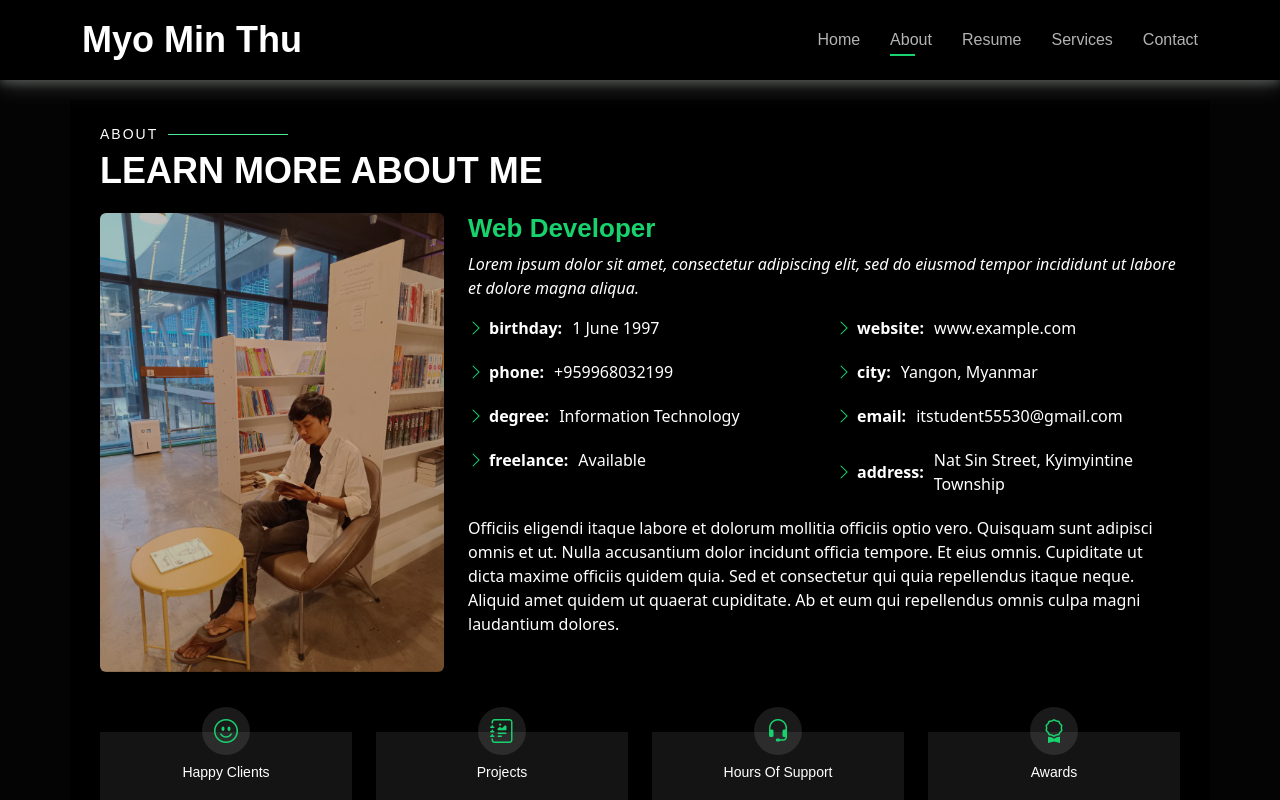
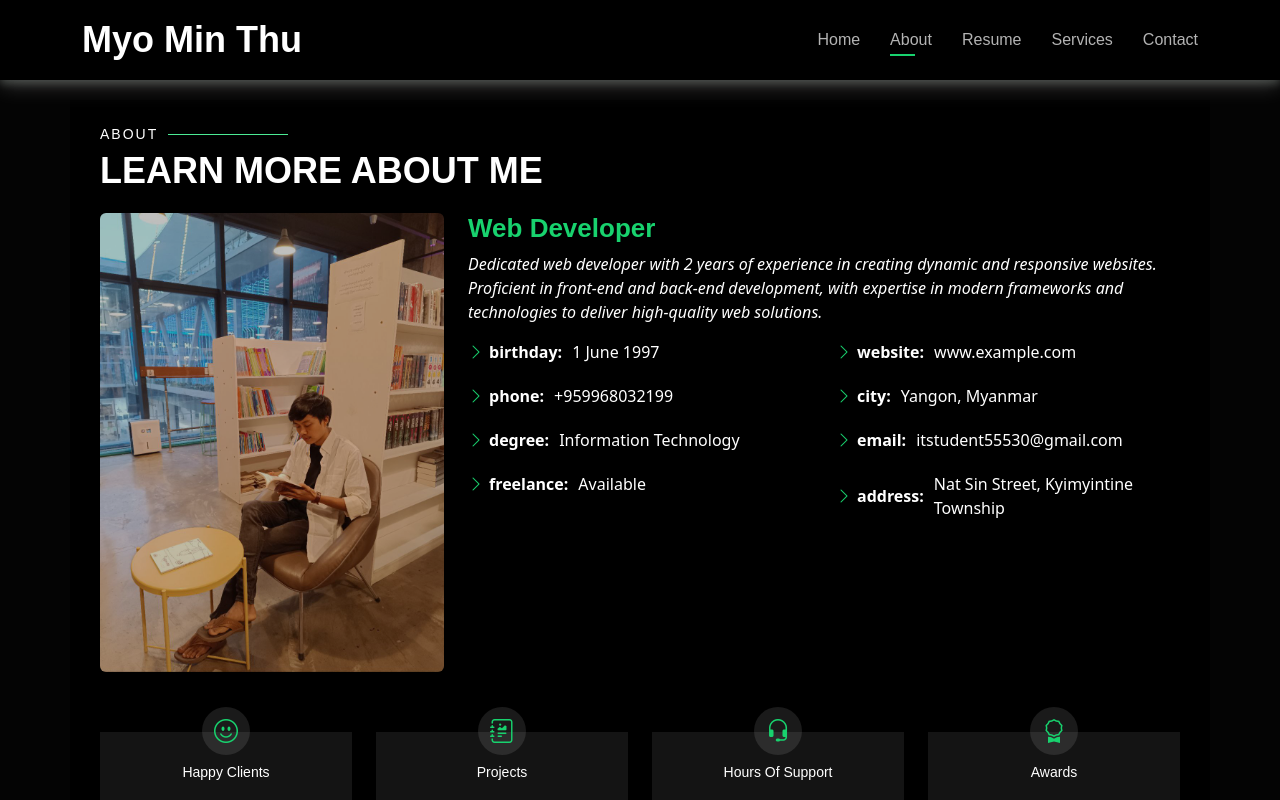
Before and after one commit to Myothu7/portfolio, a Vue app: page /about in a window 1280 px wide. Shown: the top 800 px of the page. Built offline with nearby package versions, Linux system fonts and the light colour scheme.

Commit message:
Hide content in about.js

```diff
--- a/src/db/about.json
+++ b/src/db/about.json
@@ -1,7 +1,6 @@
 {
   "role": "Web Developer",
-  "title": "Lorem ipsum dolor sit amet, consectetur adipiscing elit, sed do eiusmod tempor incididunt ut labore et dolore magna aliqua.",
-  "content": "Officiis eligendi itaque labore et dolorum mollitia officiis optio vero. Quisquam sunt adipisci omnis et ut. Nulla accusantium dolor incidunt officia tempore. Et eius omnis. Cupiditate ut dicta maxime officiis quidem quia. Sed et consectetur qui quia repellendus itaque neque. Aliquid amet quidem ut quaerat cupiditate. Ab et eum qui repellendus omnis culpa magni laudantium dolores.",
+  "title": "Dedicated web developer with 2 years of experience in creating dynamic and responsive websites. Proficient in front-end and back-end development, with expertise in modern frameworks and technologies to deliver high-quality web solutions.",
 
   "information": {
     "birthday": "1 June 1997",
--- a/src/view/About.vue
+++ b/src/view/About.vue
@@ -43,9 +43,9 @@
               </ul>
             </div>
           </div>
-          <p class="text-white">
+          <!-- <p class="text-white">
             {{ about.content }}
-          </p>
+          </p> -->
         </div>
       </div>
     </div>
```
